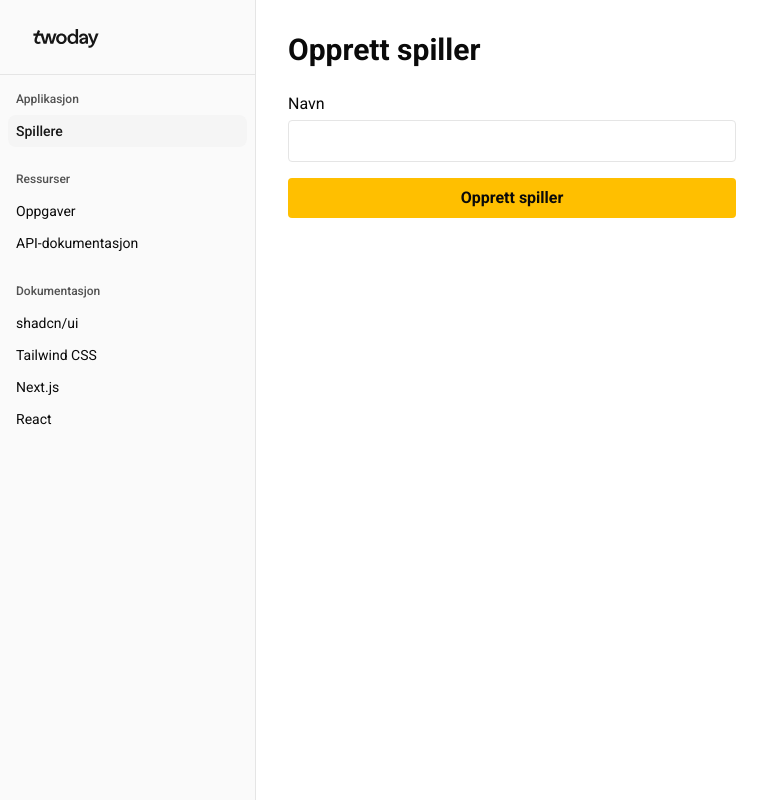
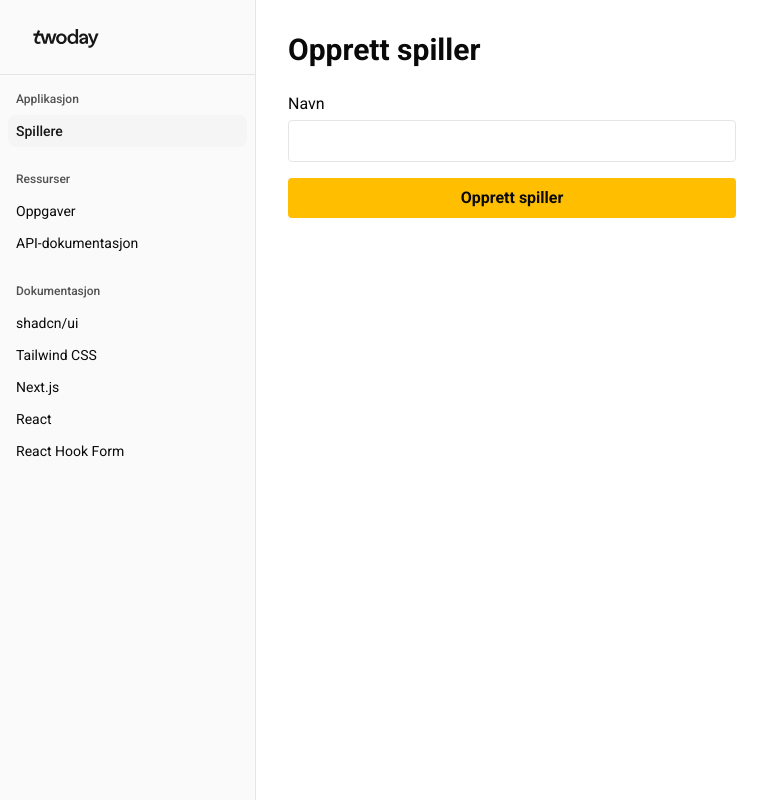
Before and after one commit to Petrokolus/frontend-kurs, a Next.js app: page /spillere/opprett in a window 1280 px wide. Shown: the whole page, without its empty margins (0-783 px from the left). Built offline with nearby package versions, Linux system fonts and the light colour scheme.

Commit message:
refactor: legge til lenke til react hook form dokumentasjon

```diff
--- a/src/components/side-nav.tsx
+++ b/src/components/side-nav.tsx
@@ -30,6 +30,7 @@ const externalLinks = [
   },
   { href: "https://nextjs.org/docs", label: "Next.js" },
   { href: "https://react.dev/reference/react", label: "React" },
+  { href: "https://react-hook-form.com/docs", label: "React Hook Form" },
 ];
 
 export function SideNav() {
```
